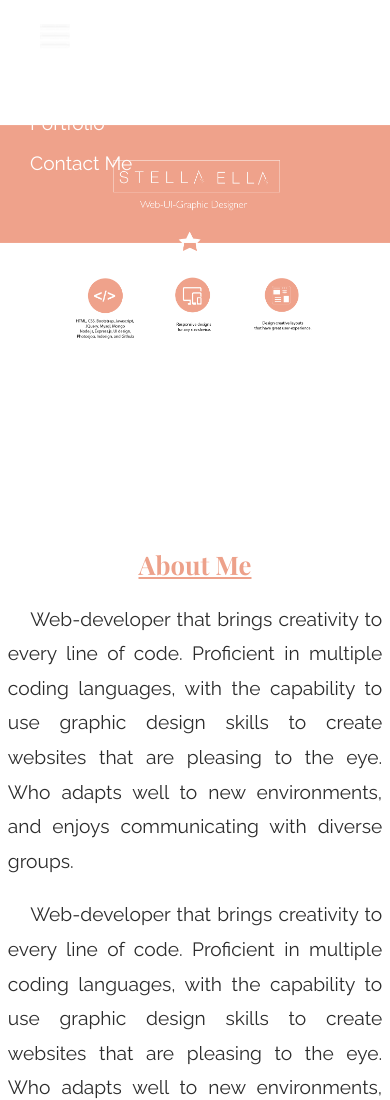
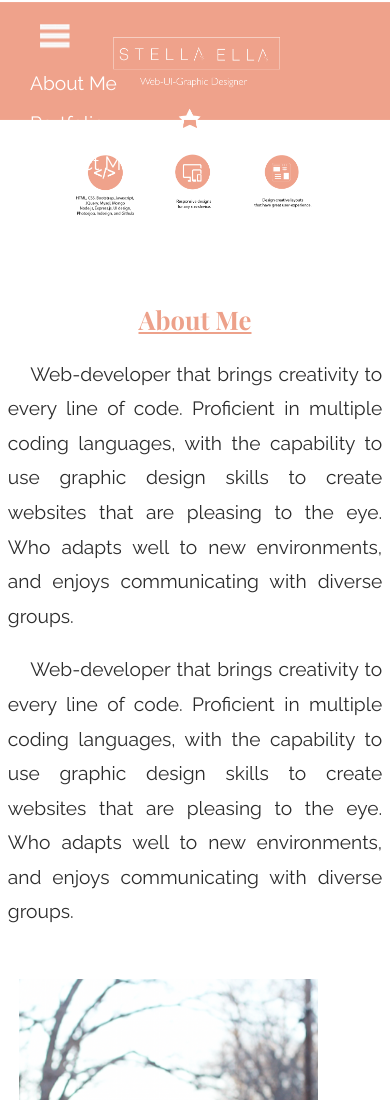
Before and after one commit to ssotereanos/portfolio, a plain HTML site: page index.html in a window 390 px wide. Shown: the top 1100 px of the page. Drawn offline with nearby package versions, Linux system fonts and the light colour scheme.

Commit message:
Add files via upload

```diff
--- a/style.css
+++ b/style.css
@@ -242,7 +242,7 @@ footer.second p {
 
 	.intro {
 	 width: 100%;
-    height: 500px;
+    height: 255px;
     background-repeat: no-repeat;
     background-size: contain;
 	}
```
